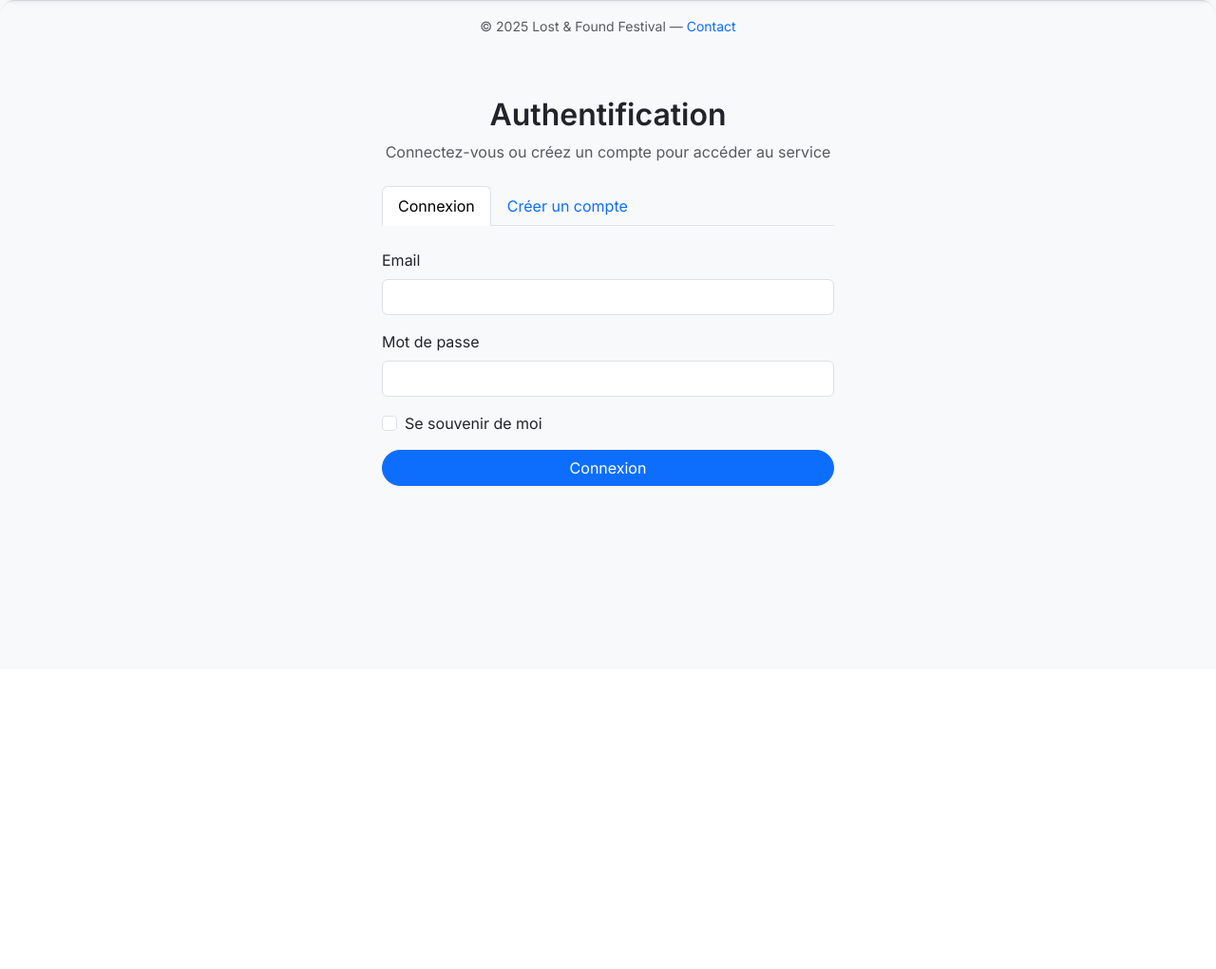
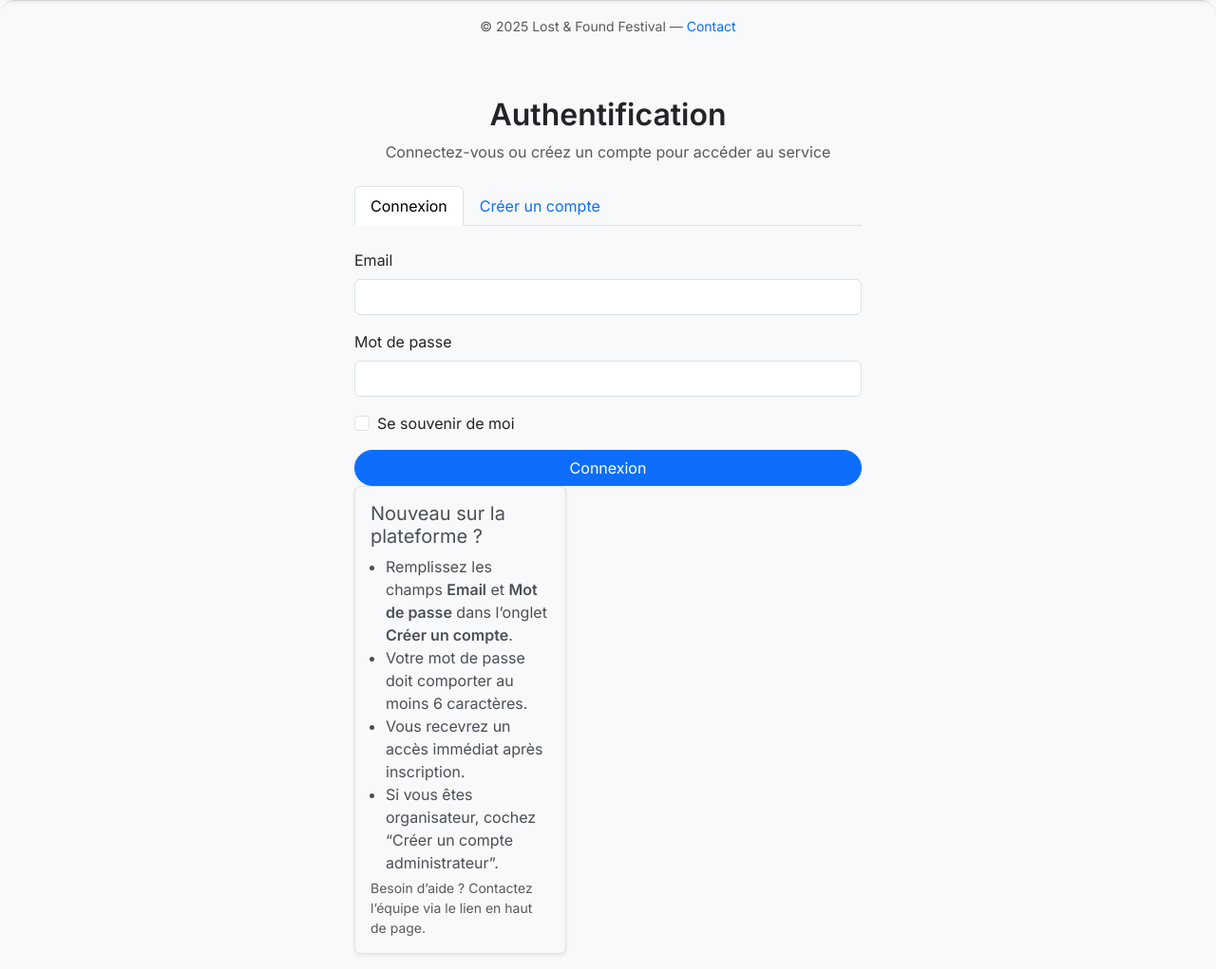
Before and after one commit to syrus2008/lostfound_festival, a Flask app: page /auth in a window 1280 px wide. Shown: the part 95-1116 px from the top of the page at 95% size. Before the commit the page ends 607 px from the top, so only its background shows below. Run offline with Flask 3, Linux system fonts and the light colour scheme; some libraries are stand-ins or nearby versions.

Commit message:
correction auth

```diff
--- a/templates/auth.html
+++ b/templates/auth.html
@@ -1,6 +1,8 @@
 {% extends 'base.html' %}
 {% block content %}
-<div class="container mt-5" style="max-width: 500px;">
+<div class="container mt-5">
+  <div class="row justify-content-center">
+    <div class="col-lg-6 col-md-8">
       <div class="text-center mb-4">
         <span class="fs-1 text-primary"><i class="bi bi-person-circle"></i></span>
         <h2 class="fw-bold">Authentification</h2>
@@ -68,6 +70,19 @@
       </form>
     </div>
     </div>
+    <div class="col-lg-5 d-flex align-items-center mt-4 mt-lg-0">
+      <div class="alert alert-info w-100 shadow-sm">
+        <h5 class="mb-2"><i class="bi bi-info-circle"></i> Nouveau sur la plateforme&nbsp;?</h5>
+        <ul class="mb-1 ps-3">
+          <li>Remplissez les champs <b>Email</b> et <b>Mot de passe</b> dans l’onglet <b>Créer un compte</b>.</li>
+          <li>Votre mot de passe doit comporter au moins 6 caractères.</li>
+          <li>Vous recevrez un accès immédiat après inscription.</li>
+          <li>Si vous êtes organisateur, cochez “Créer un compte administrateur”.</li>
+        </ul>
+        <div class="small text-muted">Besoin d’aide&nbsp;? Contactez l’équipe via le lien en haut de page.</div>
+      </div>
+    </div>
+  </div>
 </div>
 <script>
   // Active tab persistence based on query param
```
Lines whose indentation alone changed are shown as unchanged.
